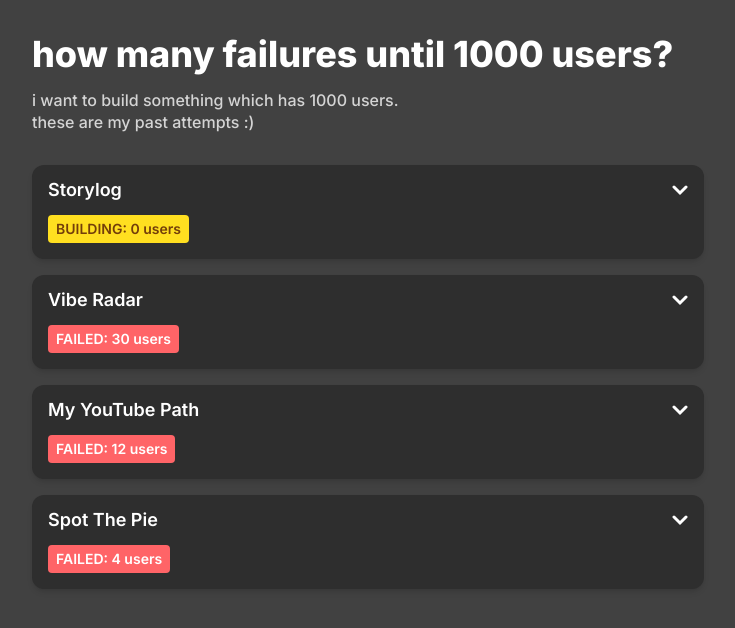
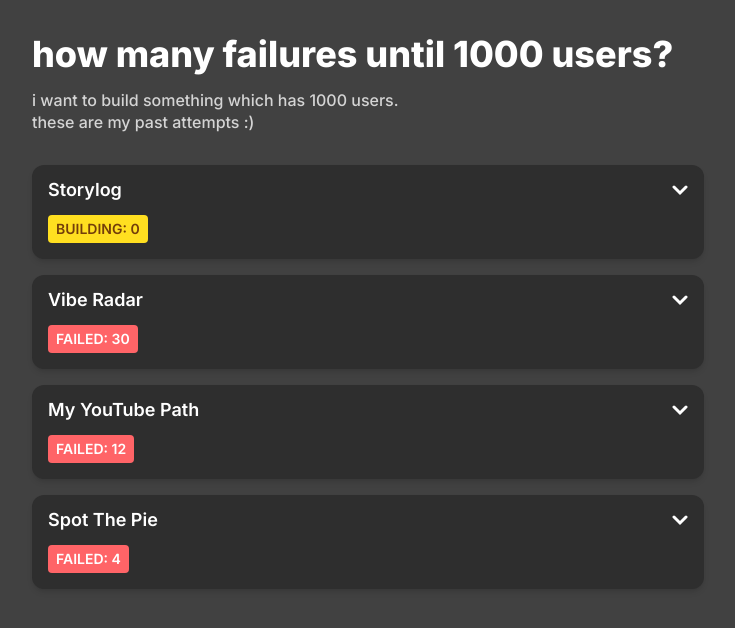
Before and after one commit to leosch1/x-failures-to-1000-users, a Next.js app in the folder frontend/: page / in a window 1280 px wide. Shown: the top 628 px of the page, without its empty margins (272-1007 px from the left). Built offline with nearby package versions, Linux system fonts and the light colour scheme.

Commit message:
get user counts from mock api call

```diff
--- a/frontend/app/ProjectCard.tsx
+++ b/frontend/app/ProjectCard.tsx
@@ -7,11 +7,12 @@ interface ProjectCardProps {
   subtitle: string;
   description: string;
   imagePath: string;
-  status: string;
-  statusType: "building" | "failed";
+  userCounts: number;
+  isBuilding?: boolean;
   tryItUrl?: string;
   blogUrl?: string;
   expandedDefault?: boolean;
+  loading?: boolean;
 }
 
 export default function ProjectCard({
@@ -19,11 +20,12 @@ export default function ProjectCard({
   subtitle,
   description,
   imagePath,
-  status,
-  statusType,
+  userCounts,
+  isBuilding = false,
   tryItUrl,
   blogUrl,
   expandedDefault = false,
+  loading = false,
 }: ProjectCardProps) {
   const [expanded, setExpanded] = useState(expandedDefault);
 
@@ -108,12 +110,24 @@ export default function ProjectCard({
         </div>
       </div>
       <span
-        className={`inline-block text-sm font-semibold rounded px-2 py-1 w-fit ${statusType === "building"
-          ? "bg-yellow-300 text-yellow-900"
-          : "bg-red-400 text-white"
+        className={`inline-block text-sm font-semibold rounded px-2 py-1 w-fit ${loading
+          ? "bg-neutral-500 text-neutral-300 animate-pulse"
+          : isBuilding
+            ? "bg-yellow-300 text-yellow-900"
+            : userCounts < 1000
+              ? "bg-red-400 text-white"
+              : "bg-green-400 text-white"
           }`}
       >
-        {status}
+        {loading ? (
+          <span className="opacity-0">STATUS: 0</span>
+        ) : isBuilding ? (
+          `BUILDING: ${userCounts}`
+        ) : userCounts < 1000 ? (
+          `FAILED: ${userCounts}`
+        ) : (
+          `SUCCESS: ${userCounts}`
+        )}
       </span>
     </div >
   );
--- a/frontend/app/page.tsx
+++ b/frontend/app/page.tsx
@@ -1,4 +1,7 @@
+"use client";
+import { useEffect, useState } from "react";
 import ProjectCard from "./ProjectCard";
+import { fetchUserCounts } from "./services/projectStatusApi";
 
 const projects = [
   {
@@ -7,8 +10,7 @@ const projects = [
     description:
       "Write a paragraph every day and let AI turn it into a manga.\nMake your story (life) worthwhile.",
     imagePath: "/storylog.png",
-    status: "BUILDING: 0 users",
-    statusType: "building" as const,
+    isBuilding: true,
     // expandedDefault: true,
   },
   {
@@ -17,8 +19,6 @@ const projects = [
     description:
       "Click somewhere on a globe and explore what music people there are listening to.",
     imagePath: "/viberadar.png",
-    status: "FAILED: 30 users",
-    statusType: "failed" as const,
     tryItUrl: "https://viberadar.io",
     // blogUrl: "#",
   },
@@ -28,8 +28,6 @@ const projects = [
     description:
       "Did you know you can export your watch history from YouTube?\nThis is a tool to visualise it.",
     imagePath: "/my-youtube-path.png",
-    status: "FAILED: 12 users",
-    statusType: "failed" as const,
     tryItUrl: "https://my-youtube-path.com",
     // blogUrl: "#",
   },
@@ -39,14 +37,23 @@ const projects = [
     description:
       "A website which creates a playlist with songs both you and your friend like.\nFor Spotify and Apple Music.",
     imagePath: "/spot-the-pie.png",
-    status: "FAILED: 4 users",
-    statusType: "failed" as const,
     // tryItUrl: "#",
     // blogUrl: "#",
   },
 ];
 
 export default function Home() {
+  const [userCounts, setUserCounts] = useState<Record<string, number>>({});
+  const [loading, setLoading] = useState(true);
+
+  useEffect(() => {
+    fetchUserCounts()
+      .then((data: Record<string, number>) => {
+        setUserCounts(data);
+      })
+      .finally(() => setLoading(false));
+  }, []);
+
   return (
     <div className="min-h-screen flex flex-col items-center p-5 md:pt-8">
       <main className="w-full max-w-2xl flex flex-col gap-6">
@@ -61,7 +68,12 @@ export default function Home() {
         </header>
         <section className="flex flex-col gap-4">
           {projects.map((project) => (
-            <ProjectCard key={project.title} {...project} />
+            <ProjectCard
+              key={project.title}
+              {...project}
+              userCounts={userCounts[project.title] || 0}
+              loading={loading}
+            />
           ))}
         </section>
       </main>
--- /dev/null
+++ b/frontend/app/services/projectStatusApi.ts
@@ -0,0 +1,9 @@
+export async function fetchUserCounts(): Promise<Record<string, number>> {
+  await new Promise((resolve) => setTimeout(resolve, 1200));
+  return {
+    "Storylog": 0,
+    "Vibe Radar": 30,
+    "My YouTube Path": 12,
+    "Spot The Pie": 4
+  };
+}
```
